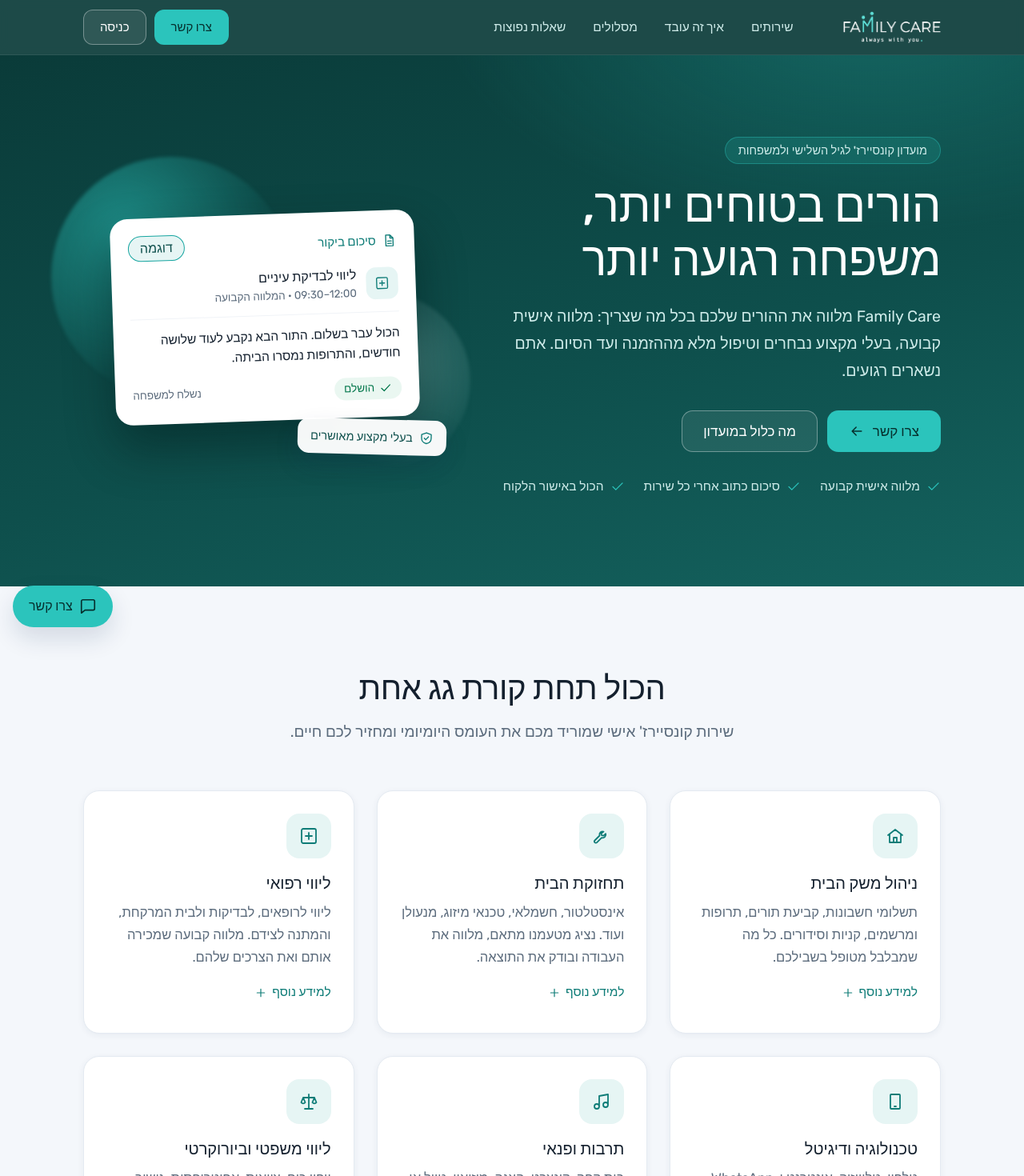
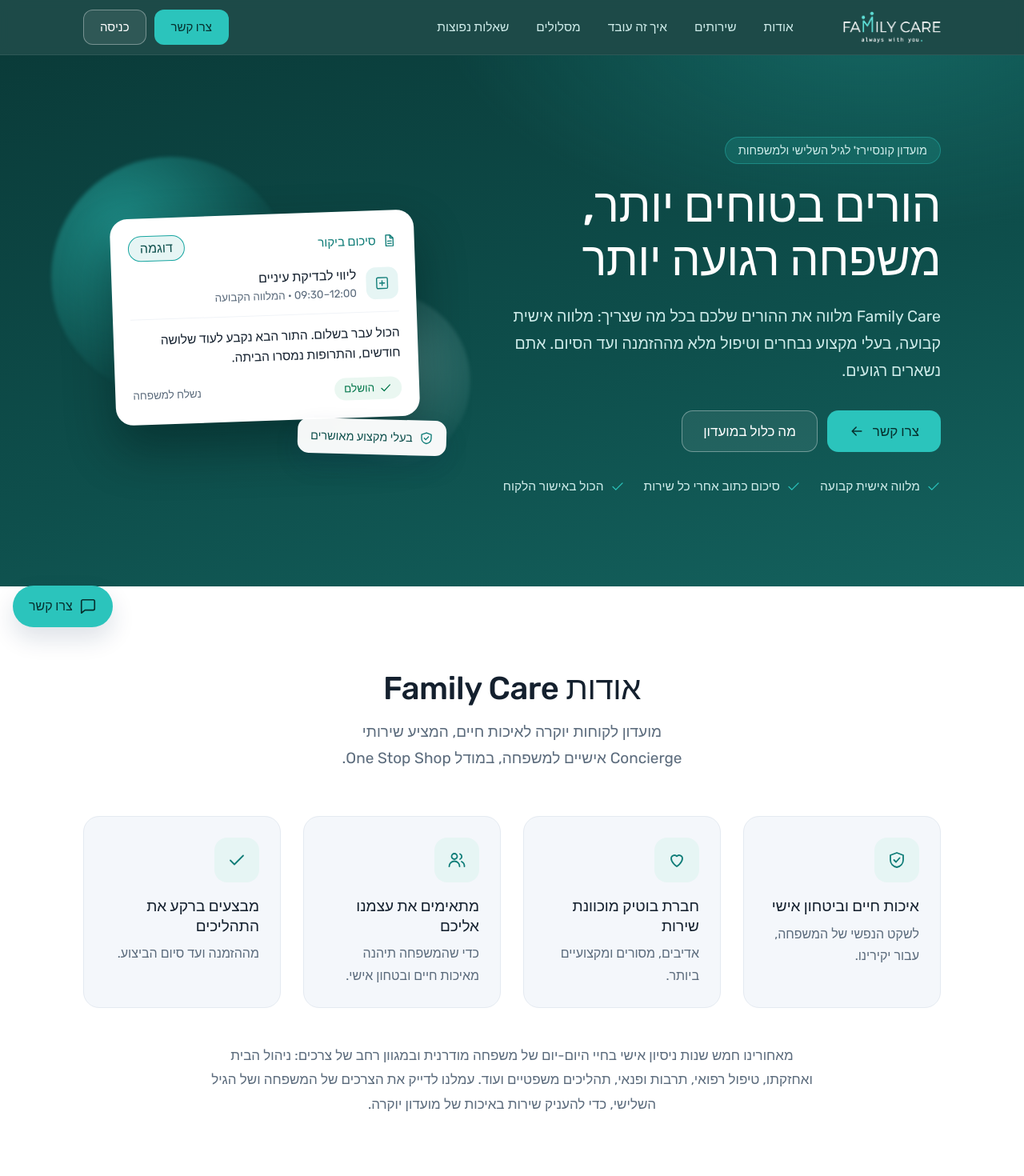
Before and after one commit to danaleeskunik/FamilyCare, a React (Vite) app: page / in a window 1280 px wide. Shown: the top 1470 px of the page at 80% size. Built offline with nearby package versions, Linux system fonts and the light colour scheme.

Commit message:
Landing: about section, contact links open in new tab, Roy's direct line
Co-Authored-By: Claude Sonnet 5.5 <noreply@anthropic.com>

```diff
--- a/src/components/LandingChrome.tsx
+++ b/src/components/LandingChrome.tsx
@@ -59,9 +59,12 @@ export function useReveal() {
   }, [])
 }
 
+/** Web links (WhatsApp) open in a new tab so the visitor keeps the site open. */
+const extLink = (href: string) => (/^https?:/.test(href) ? { target: '_blank', rel: 'noopener noreferrer' } : {})
+
 /** One contact button. Without a configured value it renders as a visible-but-inactive "coming soon" button. */
 export function ContactBtn({ href, icon, variant = 'primary', children }: { href: string | null; icon: IconName; variant?: 'primary' | 'ghost'; children: ReactNode }) {
-  if (href) return <a className={`lp-btn ${variant}`} href={href}><Ico name={icon} size={20} /> {children}</a>
+  if (href) return <a className={`lp-btn ${variant}`} href={href} {...extLink(href)}><Ico name={icon} size={20} /> {children}</a>
   return <span className={`lp-btn ${variant} pending`} role="link" aria-disabled="true" title="פרטי הקשר יתווספו בקרוב"><Ico name={icon} size={20} /> {children}</span>
 }
 
@@ -74,6 +77,7 @@ export function LpNav({ onPolicy }: { onPolicy?: boolean }) {
         <Link className="lp-logo" to="/" aria-label="Family Care — לדף הבית"><img src={logo('logo-white.png')} alt="Family Care — always with you" /></Link>
         {!onPolicy && (
           <div className="lp-links">
+            <a href="#about">אודות</a>
             <a href="#services">שירותים</a>
             <a href="#how">איך זה עובד</a>
             <a href="#plans">מסלולים</a>
@@ -96,7 +100,7 @@ export function LpFooter({ onPolicy }: { onPolicy?: boolean }) {
         <div className="lp-foot-in">
           <img src={logo('logo-white.png')} alt="Family Care" height={40} />
           <nav aria-label="קישורים בתחתית העמוד">
-            {onPolicy ? <Link to="/">דף הבית</Link> : (<><a href="#services">שירותים</a><a href="#plans">מסלולים</a><a href="#faq">שאלות נפוצות</a></>)}
+            {onPolicy ? <Link to="/">דף הבית</Link> : (<><a href="#about">אודות</a><a href="#services">שירותים</a><a href="#plans">מסלולים</a><a href="#faq">שאלות נפוצות</a></>)}
             <Link to="/policy">מדיניות החברה</Link>
             <Link to="/login">כניסה</Link>
           </nav>
@@ -116,5 +120,5 @@ export function LpFooter({ onPolicy }: { onPolicy?: boolean }) {
 export function FloatingContact({ toSection }: { toSection?: boolean }) {
   const href = waHref ?? (toSection ? '#contact' : mailHref)
   if (!href) return null
-  return <a className="lp-fab" href={href} aria-label="יצירת קשר"><Ico name="chat" size={22} /> <span>צרו קשר</span></a>
+  return <a className="lp-fab" href={href} {...extLink(href)} aria-label="יצירת קשר"><Ico name="chat" size={22} /> <span>צרו קשר</span></a>
 }
--- a/src/lib/contact.ts
+++ b/src/lib/contact.ts
@@ -7,3 +7,6 @@ const subject = encodeURIComponent('התעניינות במועדון Family Car
 export const waHref = CONTACT.whatsapp ? `https://wa.me/${CONTACT.whatsapp}?text=${hello}` : null
 export const mailHref = CONTACT.email ? `mailto:${CONTACT.email}?subject=${subject}` : null
 export const telHref = CONTACT.phone ? `tel:${CONTACT.phone}` : null
+
+/** Direct mobile line shown under the contact buttons. */
+export const ROY = { name: 'רועי', display: '054-7479545', tel: 'tel:+972547479545' }
--- a/src/pages/Landing.tsx
+++ b/src/pages/Landing.tsx
@@ -1,9 +1,16 @@
 import { Link } from 'react-router-dom'
 import { useEffect, useRef, useState, type ReactNode } from 'react'
-import { CONTACT, mailHref, telHref, waHref } from '../lib/contact'
+import { CONTACT, ROY, mailHref, telHref, waHref } from '../lib/contact'
 import { ContactBtn, FloatingContact, Ico, LpFooter, LpNav, delay, type IconName, useReveal } from '../components/LandingChrome'
 
 type Service = { icon: IconName; title: string; text: string; lead: string; groups: { title?: string; items: string[] }[]; note?: string }
+
+const ABOUT: { icon: IconName; title: string; text: string }[] = [
+  { icon: 'shield', title: 'איכות חיים וביטחון אישי', text: 'לשקט הנפשי של המשפחה, עבור יקירינו.' },
+  { icon: 'heart', title: 'חברת בוטיק מוכוונת שירות', text: 'אדיבים, מסורים ומקצועיים ביותר.' },
+  { icon: 'users', title: 'מתאימים את עצמנו אליכם', text: 'כדי שהמשפחה תיהנה מאיכות חיים ובטחון אישי.' },
+  { icon: 'check', title: 'מבצעים ברקע את התהליכים', text: 'מההזמנה ועד סיום הביצוע.' },
+]
 
 const SERVICES: Service[] = [
   {
@@ -251,6 +258,21 @@ export default function Landing() {
         </div>
       </header>
 
+      <Section id="about" tone="white" title="אודות Family Care" lead="מועדון לקוחות יוקרה לאיכות חיים, המציע שירותי Concierge אישיים למשפחה, במודל One Stop Shop.">
+        <div className="lp-grid four">
+          {ABOUT.map((a, i) => (
+            <article key={a.title} className="lp-fact reveal" style={delay(i * 70)}>
+              <span className="lp-ico"><Ico name={a.icon} /></span>
+              <h3>{a.title}</h3>
+              <p>{a.text}</p>
+            </article>
+          ))}
+        </div>
+        <p className="lp-about-note reveal">
+          מאחורינו חמש שנות ניסיון אישי בחיי היום-יום של משפחה מודרנית ובמגוון רחב של צרכים: ניהול הבית ואחזקתו, טיפול רפואי, תרבות ופנאי, תהליכים משפטיים ועוד. עמלנו לדייק את הצרכים של המשפחה ושל הגיל השלישי, כדי להעניק שירות באיכות של מועדון יוקרה.
+        </p>
+      </Section>
+
       <Section id="services" title="הכול תחת קורת גג אחת" lead="שירות קונסיירז' אישי שמוריד מכם את העומס היומיומי ומחזיר לכם חיים.">
         <ServiceGrid />
       </Section>
@@ -329,6 +351,7 @@ export default function Landing() {
             <ContactBtn href={mailHref} icon="mail" variant="ghost">{CONTACT.email || 'שלחו לנו מייל'}</ContactBtn>
             {telHref && <ContactBtn href={telHref} icon="call" variant="ghost"><span dir="ltr">{CONTACT.phone}</span></ContactBtn>}
           </div>
+          <p className="lp-direct">או התקשרו ישירות ל{ROY.name}: <a href={ROY.tel} dir="ltr">{ROY.display}</a></p>
           <p className="lp-member">כבר חברים במועדון? <Link to="/login">כניסה לאזור האישי</Link></p>
         </div>
       </section>
--- a/src/styles/landing.css
+++ b/src/styles/landing.css
@@ -264,3 +264,12 @@ html:has(.lp) { scroll-behavior: smooth; scroll-padding-top: 76px; }
 @media (prefers-reduced-motion: reduce) { .lp-pop { animation: none; } }
 
 .lp-head p { text-wrap: balance; }
+
+/* About */
+.lp-fact { padding: 26px; border-radius: var(--lp-radius); background: var(--canvas); border: 1px solid var(--border-card); }
+.lp-fact h3 { margin-top: 18px; font: 500 19px/1.3 var(--font-ui); }
+.lp-fact p { margin-top: 8px; color: var(--ink-2); font-size: 16px; line-height: 1.7; }
+.lp-about-note { max-width: 760px; margin: clamp(28px, 4vw, 44px) auto 0; text-align: center; color: var(--ink-2); font-size: 17px; line-height: 1.8; }
+.lp-direct { margin-top: 22px !important; font-size: 17px !important; }
+.lp-direct a { display: inline-flex; align-items: center; min-height: var(--h-touch); color: #fff; font-weight: 500; text-decoration: underline; text-underline-offset: 4px; }
+@media (max-width: 1000px) { .lp-grid.four { grid-template-columns: repeat(2, minmax(0, 1fr)); } }
```
